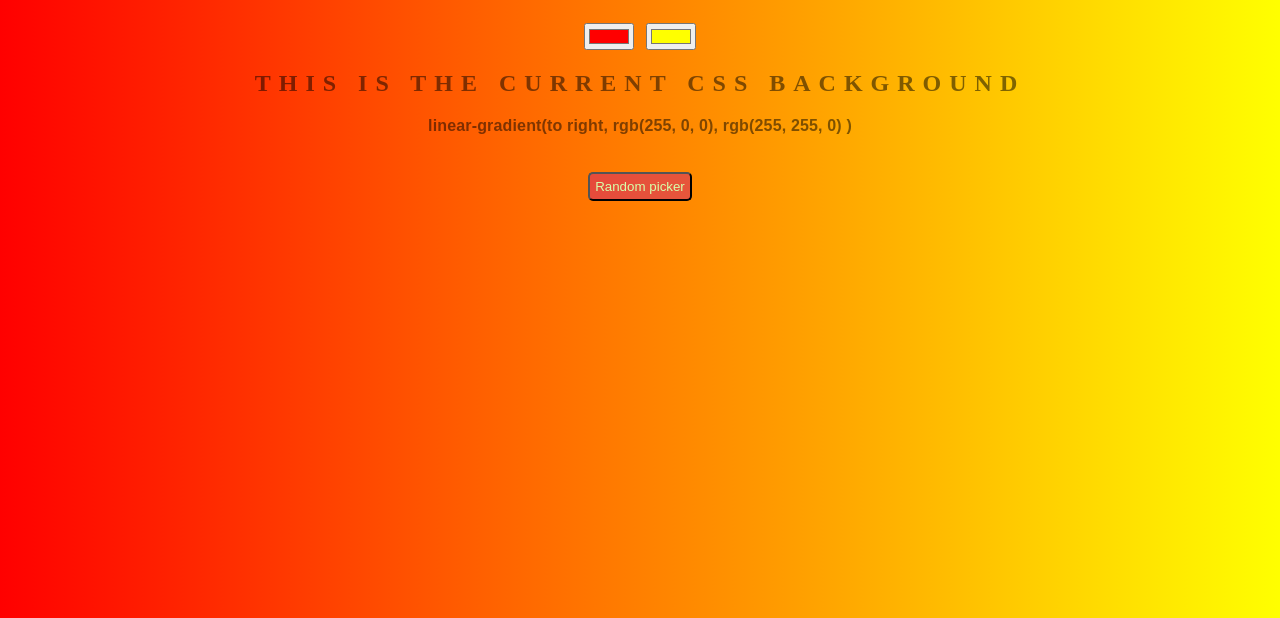
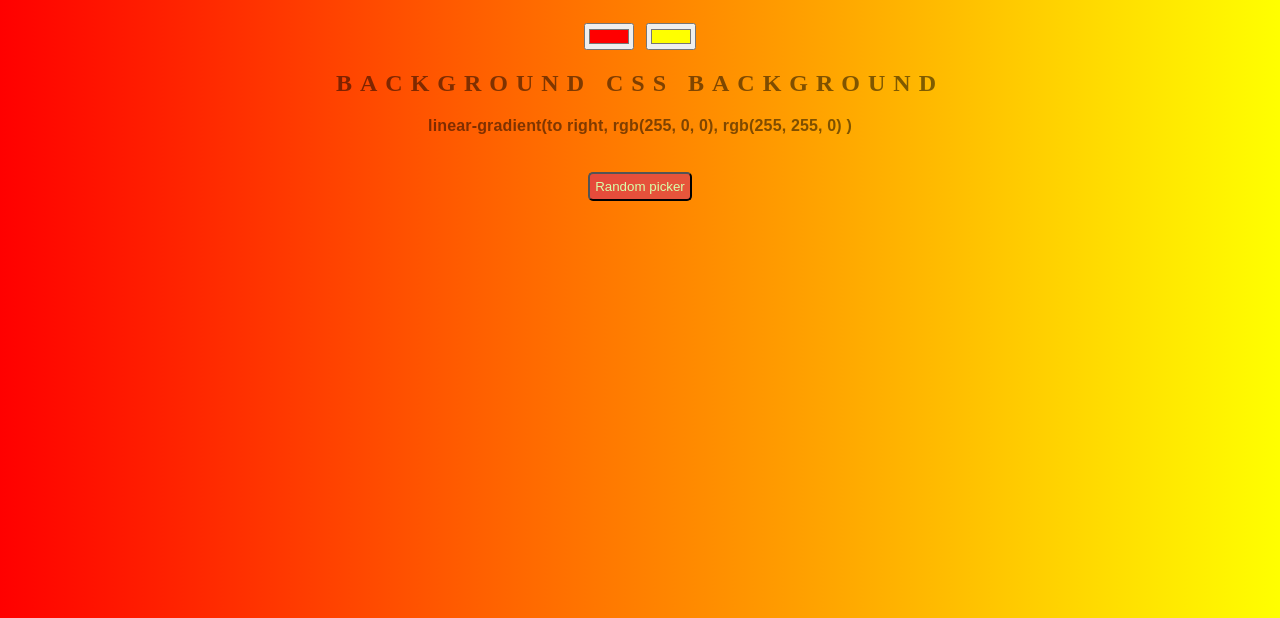
Before and after one commit to AnastasiosPas/background_generator, a plain HTML site: page index.html in a window 1280 px wide. Shown: the part 182-800 px from the top of the page. Drawn offline with Linux system fonts and the light colour scheme.

Commit message:
old title

```diff
--- a/index.html
+++ b/index.html
@@ -1,16 +1,19 @@
 <!DOCTYPE html>
 <html>
+
 <head>
 	<title>Gradient Background</title>
 	<link rel="stylesheet" type="text/css" href="style.css">
 </head>
+
 <body id="gradient">
 	<h1>Background Generator</h1>
 	<input class="color1" type="color" name="color1" value="#ff0000">
 	<input class="color2" type="color" name="color2" value="#ffff00">
-	<h2> This is the current CSS Background</h2>
+	<h2> Background CSS Background</h2>
 	<h3 text="setGradient()"></h3> <br>
 	<button id="random" type="button" name="random">Random picker</button>
 	<script type="text/javascript" src="script.js"></script>
 </body>
+
 </html>
```
